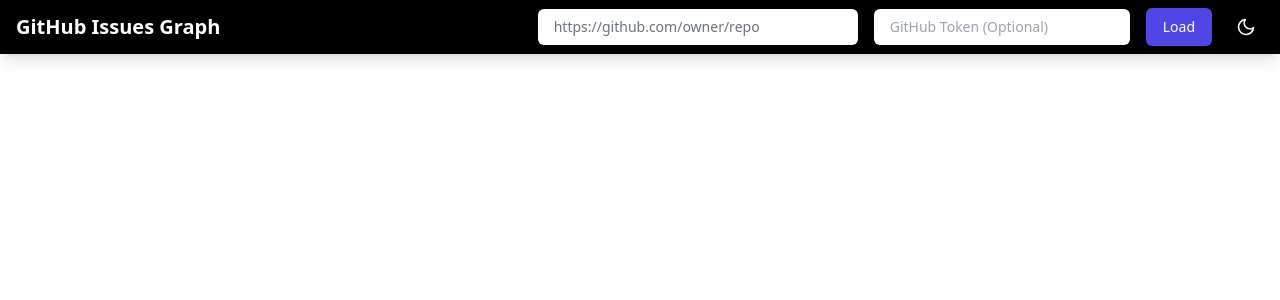
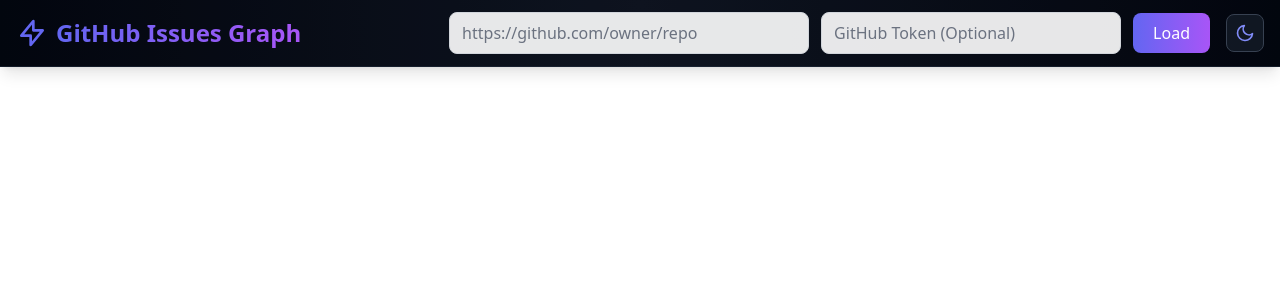
Before and after one commit to jeettrivedi/graph-issues, a React (Vite) app: page / in a window 1280 px wide. Shown: the top 300 px of the page. Built offline with nearby package versions, Linux system fonts and the light colour scheme.

Commit message:
feat: improve header styling

```diff
--- a/src/App.tsx
+++ b/src/App.tsx
@@ -320,66 +320,89 @@
   return (
     <div className="min-h-screen h-screen flex flex-col">
       <Toaster position="top-right" />
-      <div className="bg-black text-white py-2 px-4 shadow-lg">
-        <div className="flex items-center justify-between">
-          <h1 className="text-xl font-bold">GitHub Issues Graph</h1>
+      <div className="bg-gradient-to-r from-gray-950 via-gray-900 to-gray-950 text-white py-3 px-4
+        shadow-lg border-b border-gray-800/60 relative z-30">
+        <div className="absolute inset-0 bg-black/20"></div>
+        <div className="flex items-center justify-between relative z-10">
+          <div className="flex items-center space-x-2">
+            <svg className="w-8 h-8 text-indigo-500" viewBox="0 0 24 24" fill="none" stroke="currentColor" strokeWidth="2">
+              <path strokeLinecap="round" strokeLinejoin="round" d="M13 10V3L4 14h7v7l9-11h-7z" />
+            </svg>
+            <h1 className="text-2xl font-bold bg-clip-text text-transparent bg-gradient-to-r from-indigo-500 to-purple-500">
+              GitHub Issues Graph
+            </h1>
+          </div>
 
           <div className="flex items-center gap-4">
-            <form onSubmit={handleSubmit} className="flex items-center gap-4">
-              <div>
+            <form onSubmit={handleSubmit} className="flex items-center gap-3">
+              <div className="relative group">
                 <input
                   type="text"
                   id="repoUrl"
                   value={repoUrl}
                   onChange={(e) => setRepoUrl(e.target.value)}
                   placeholder="https://github.com/owner/repo"
-                  className={`w-80 rounded-md shadow-sm focus:ring-2 focus:ring-offset-2 sm:text-sm py-2 px-4 transition-colors duration-200 dark:bg-gray-800 dark:border-gray-600 dark:text-white dark:placeholder-gray-400 dark:focus:border-indigo-500 dark:focus:ring-indigo-500 dark:focus:ring-offset-gray-900" bg-white border-gray-300 text-gray-900 placeholder-gray-500 focus:border-indigo-500 focus:ring-indigo-500 focus:ring-offset-white`}
+                  className="w-[360px] rounded-lg border transition-all duration-200
+                    dark:bg-gray-800/50 dark:border-gray-700 dark:text-white dark:placeholder-gray-400
+                    bg-white/90 border-gray-300 text-gray-900 placeholder-gray-500
+                    py-2 px-3 focus:outline-none focus:ring-2 focus:ring-indigo-500 focus:border-transparent
+                    hover:bg-white dark:hover:bg-gray-800/70"
                   required
                 />
+                <div className="absolute inset-0 rounded-lg bg-gradient-to-r from-indigo-500 to-purple-500 opacity-0
+                  group-hover:opacity-10 transition-opacity duration-200 pointer-events-none" />
               </div>
 
-              <div>
+              <div className="relative group">
                 <input
                   type="password"
                   id="token"
                   value={token}
                   onChange={(e) => setToken(e.target.value)}
                   placeholder="GitHub Token (Optional)"
-                  className={`w-64 rounded-md shadow-sm focus:ring-2 focus:ring-offset-2 sm:text-sm py-2 px-4 transition-colors duration-200 dark:bg-gray-800 dark:border-gray-600 dark:text-white dark:placeholder-gray-400 dark:focus:border-indigo-500 dark:focus:ring-indigo-500 dark:focus:ring-offset-gray-900`}
+                  className="w-[300px] rounded-lg border transition-all duration-200
+                    dark:bg-gray-800/50 dark:border-gray-700 dark:text-white dark:placeholder-gray-400
+                    bg-white/90 border-gray-300 text-gray-900 placeholder-gray-500
+                    py-2 px-3 focus:outline-none focus:ring-2 focus:ring-indigo-500 focus:border-transparent
+                    hover:bg-white dark:hover:bg-gray-800/70"
                 />
+                <div className="absolute inset-0 rounded-lg bg-gradient-to-r from-indigo-500 to-purple-500 opacity-0
+                  group-hover:opacity-10 transition-opacity duration-200 pointer-events-none" />
               </div>
 
               <button
                 type="submit"
                 disabled={loading}
-                className={`inline-flex justify-center py-2 px-4 border border-transparent shadow-sm text-sm font-medium rounded-md
-                  text-white bg-indigo-600 focus:outline-none focus:ring-2 focus:ring-offset-2 focus:ring-indigo-500 focus:ring-offset-white dark:ring-offset-gray-900
-                  ${
-                    loading
-                      ? "opacity-50 cursor-not-allowed"
-                      : "hover:bg-indigo-700"
+                className={`relative overflow-hidden rounded-lg px-5 py-2 font-medium text-white
+                  transition-all duration-200
+                  ${loading ?
+                    'bg-gray-600 cursor-not-allowed' :
+                    'bg-gradient-to-r from-indigo-500 to-purple-500 hover:shadow-lg hover:shadow-indigo-500/25'
                   }`}
               >
-                {loading ? "Loading..." : "Load"}
+                <span className="relative z-10">
+                  {loading ? "Loading..." : "Load"}
+                </span>
               </button>
             </form>
 
             <button
               onClick={() => setDarkMode(!darkMode)}
-              className="p-2 rounded-full hover:bg-gray-700 transition-colors"
+              className="p-2 rounded-lg bg-gray-800/50 border border-gray-700 hover:bg-gray-800/70
+                transition-all duration-200 focus:outline-none focus:ring-2 focus:ring-indigo-500"
               title={darkMode ? "Switch to light mode" : "Switch to dark mode"}
             >
               {darkMode ? (
-                <FiSun className="w-5 h-5" />
+                <FiSun className="w-5 h-5 text-yellow-400" />
               ) : (
-                <FiMoon className="w-5 h-5" />
+                <FiMoon className="w-5 h-5 text-indigo-400" />
               )}
             </button>
           </div>
         </div>
       </div>
 
-      <main className="flex-1 flex flex-col h-[calc(100vh-3.5rem)] dark:bg-gray-900">
+      <main className="flex-1 flex flex-col h-[calc(100vh-3.5rem)] dark:bg-gray-900 relative z-20">
         {graphData.nodes.length > 0 && (
           <div className="h-full">
             <GraphVisualization
--- a/src/components/GraphVisualization.tsx
+++ b/src/components/GraphVisualization.tsx
@@ -199,7 +199,7 @@
   };
 
   const containerClasses =
-    "flex flex-col gap-2 p-2 rounded-lg backdrop-blur-sm dark:border dark:border-gray-600 bg-white/80 border border-black/10";
+    "flex flex-col gap-2 p-2 backdrop-blur-sm dark:border dark:border-gray-600 bg-white/80 border border-black/10";
 
   const buttonClasses =
     "p-2 rounded-md cursor-pointer flex items-center justify-center transition-all duration-200 dark:border bg-white/80 border border-black/10";
@@ -207,7 +207,7 @@
   return (
     <div className="w-full h-full">
       <SigmaContainer
-      className="h-full w-full dark:bg-gray-800 bg-white"
+      className="h-full w-full dark:bg-gray-900 bg-white"
       >
         <LoadGraph
           graphData={graphData}
--- a/src/components/IssueModal.tsx
+++ b/src/components/IssueModal.tsx
@@ -20,7 +20,7 @@
   };
 
   return (
-    <div className={`fixed left-4 top-16 h-[calc(100vh-5rem)] w-96 transform transition-transform duration-300 ease-in-out rounded-xl ${
+    <div className={`fixed left-4 top-20 h-[calc(100vh-6rem)] w-96 transform transition-transform duration-300 ease-in-out rounded-xl z-10 ${
       issue ? 'translate-x-0' : '-translate-x-full'
     } ${darkMode
       ? 'bg-gray-800 text-white shadow-2xl border border-gray-700'
```
